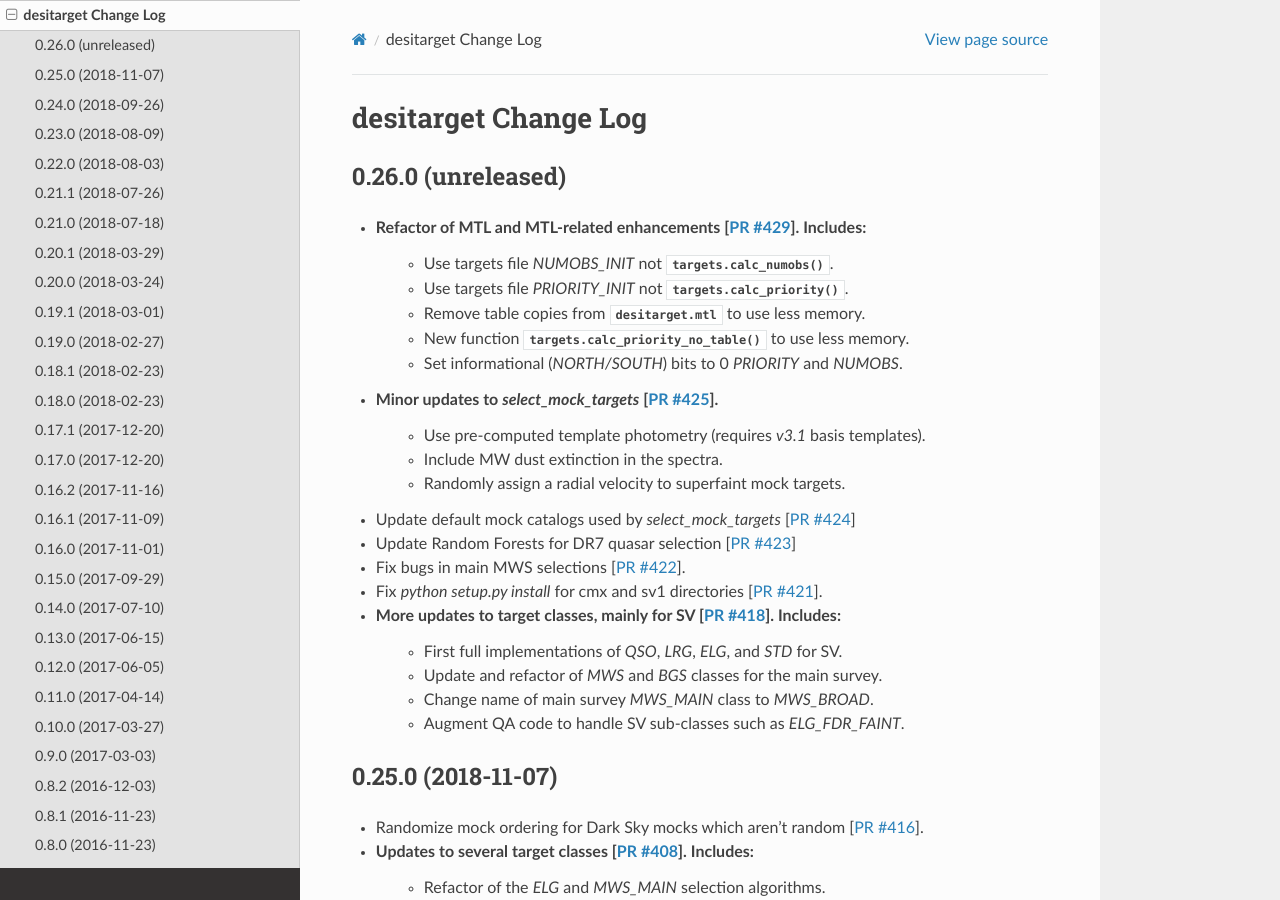
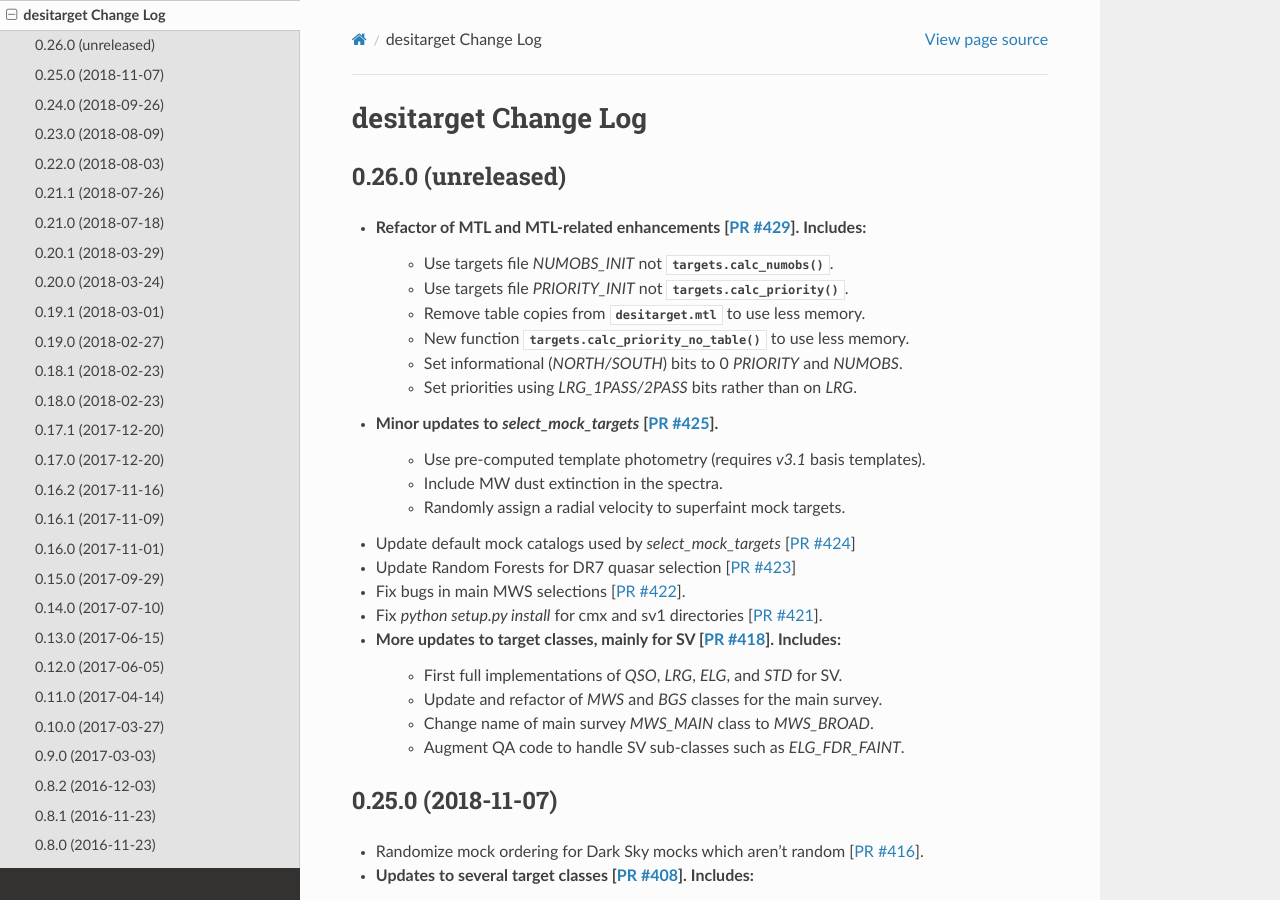
Before and after one commit to desihub/desitarget, a Sphinx documentation site: the page built from doc/changes.rst, in a window 1280 px wide and 900 px high. Built offline with Sphinx 7.4.7 and the Read the Docs theme 2.0.0, drawn with Linux system fonts in a browser that asks for light colours.

Commit message:
update tests and docs for setting priorities on LRG_1PASS/2PASS bits instead of on LRG

```diff
--- a/doc/changes.rst
+++ b/doc/changes.rst
@@ -11,6 +11,7 @@ desitarget Change Log
     * Remove table copies from :mod:`desitarget.mtl` to use less memory.
     * New function :func:`targets.calc_priority_no_table` to use less memory.
     * Set informational (`NORTH/SOUTH`) bits to 0 `PRIORITY` and `NUMOBS`.
+    * Set priorities using `LRG_1PASS/2PASS` bits rather than on `LRG`.
 * Minor updates to `select_mock_targets` [`PR #425`_].
     * Use pre-computed template photometry (requires `v3.1` basis templates).
     * Include MW dust extinction in the spectra.
```
Also changed, not shown: 1 other file.
